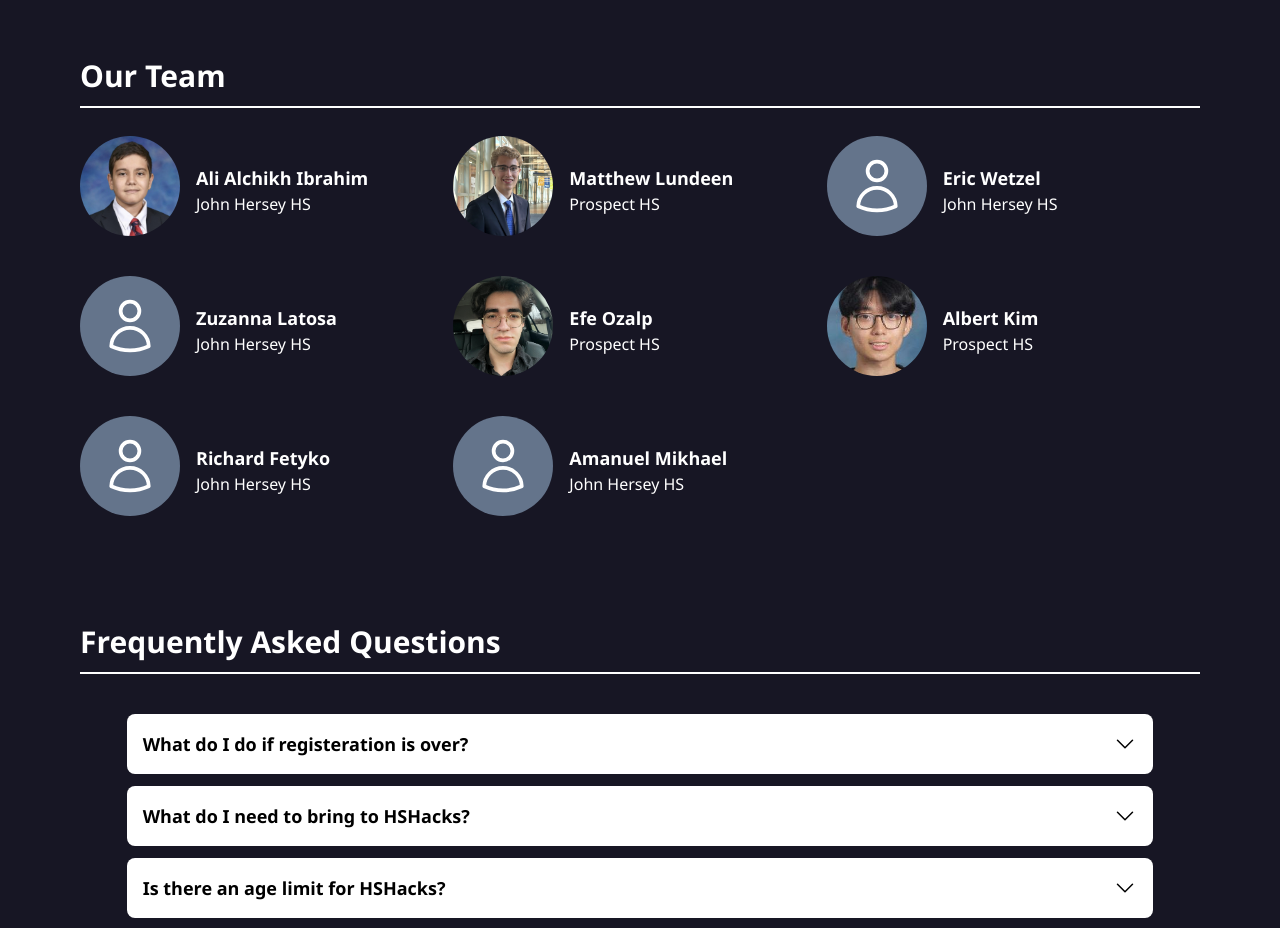
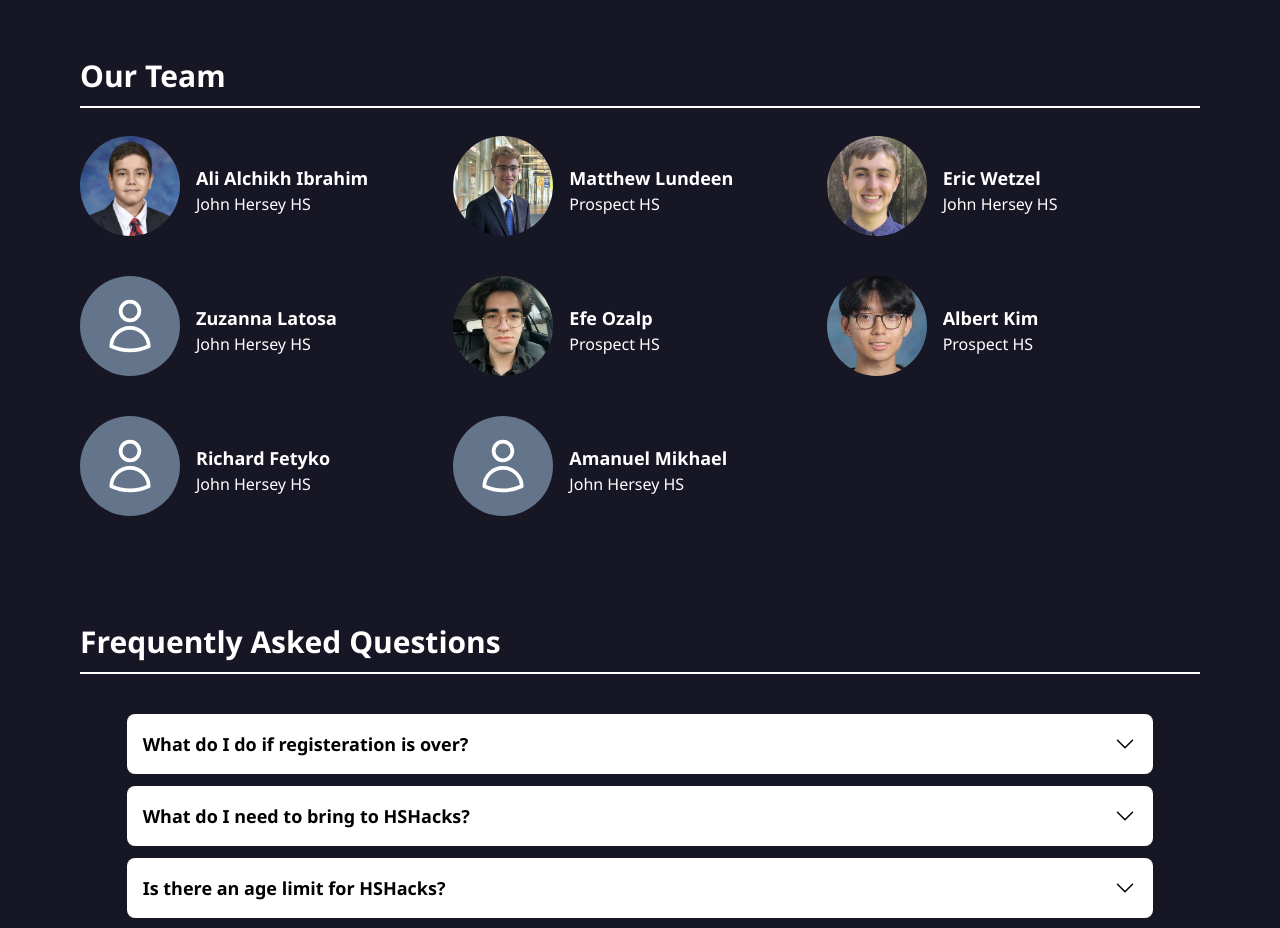
Before and after one commit to AAlchi/HSHacks, a Next.js app in the folder hshacks/: page / in a window 1280 px wide. Shown: the part 4280-5208 px from the top of the page. Built offline with nearby package versions, Linux system fonts and the light colour scheme.

Commit message:
Picture added and made a quick change

```diff
--- a/hshacks/pages/components/historypage_component/landing/HistoryLanding.tsx
+++ b/hshacks/pages/components/historypage_component/landing/HistoryLanding.tsx
@@ -5,7 +5,7 @@ const HistoryLanding = () => {
     return (
            <div className='background'>
            <div className='text-white flex h-screen flex-col items-center justify-between gap-10'>
-                   <div className='text-center flex flex-col gap-10 items-center pt-20 justify-center px-4 md:px-8 lg:px-16' style={{minHeight: "650px"}}>
+                   <div className='text-center flex flex-col gap-10 items-center pt-20 justify-center px-4 md:px-8 lg:px-16' style={{minHeight: "750px"}}>
                        <div className='flex flex-col gap-3'>
                        <h1 className='text-6xl font-extrabold'><span className="HSBlue">HSHacks</span> 2024</h1>
 
--- a/hshacks/pages/components/homepage_component/team/ProfileBlock.tsx
+++ b/hshacks/pages/components/homepage_component/team/ProfileBlock.tsx
@@ -15,11 +15,11 @@ const ProfileBlock: React.FC<ProfileBlockInterface> = ({
     return (
         <div className='flex items-center gap-4 whitespace-nowrap pb-10'>
             {image == "default" ? (
-                <svg style={{ width: "100px", height: "100px", borderRadius: "50%", boxShadow: "0px 0px 0px 0px white" }} className="bg-slate-500 p-5" xmlns="http://www.w3.org/2000/svg" fill="none" viewBox="0 0 24 24" strokeWidth={1.5} stroke="currentColor">
+                <svg style={{ width: "100px", height: "100px", borderRadius: "50%", boxShadow: "0px 0px 0px 0px #d4d5d6" }} className="bg-slate-500 p-5" xmlns="http://www.w3.org/2000/svg" fill="none" viewBox="0 0 24 24" strokeWidth={1.5} stroke="currentColor">
                     <path strokeLinecap="round" strokeLinejoin="round" d="M15.75 6a3.75 3.75 0 1 1-7.5 0 3.75 3.75 0 0 1 7.5 0ZM4.501 20.118a7.5 7.5 0 0 1 14.998 0A17.933 17.933 0 0 1 12 21.75c-2.676 0-5.216-.584-7.499-1.632Z" />
                 </svg>
             ) : (
-                <Image width="100" height="100" style={{ width: "100px", height: "100px", borderRadius: "50%", objectFit: "cover", boxShadow: "0px 0px 0px 0px white" }} src={image} alt="Image" />
+                <Image width="100" height="100" style={{ width: "100px", height: "100px", borderRadius: "50%", objectFit: "cover", boxShadow: "0px 0px 0px 0px #d4d5d6" }} src={image} alt="Image" />
             )}
             <div className='flex flex-col'>
             <h1 className='font-bold text-lg pt-2'>{name}</h1>
--- a/hshacks/pages/components/homepage_component/team/Team.tsx
+++ b/hshacks/pages/components/homepage_component/team/Team.tsx
@@ -13,7 +13,7 @@ const Team = () => {
         <div className='grid lg:grid-cols-3 grid-cols-1 py-7'>
           <ProfileBlock image="/profile/Ali.jpg" name="Ali Alchikh Ibrahim" school="John Hersey HS" />
           <ProfileBlock image="/profile/Matthew.webp" name="Matthew Lundeen" school="Prospect HS" />
-          <ProfileBlock image="default" name="Eric Wetzel" school="John Hersey HS" />
+          <ProfileBlock image="/profile/Eric.webp" name="Eric Wetzel" school="John Hersey HS" />
           <ProfileBlock image="default" name="Zuzanna Latosa" school="John Hersey HS" />
           <ProfileBlock image="/profile/Efe.png" name="Efe Ozalp" school="Prospect HS" />
           <ProfileBlock image="/profile/Albert.jpeg" name="Albert Kim" school="Prospect HS" />
```
Also changed, not shown: hshacks/public/profile/Eric.webp (added).
